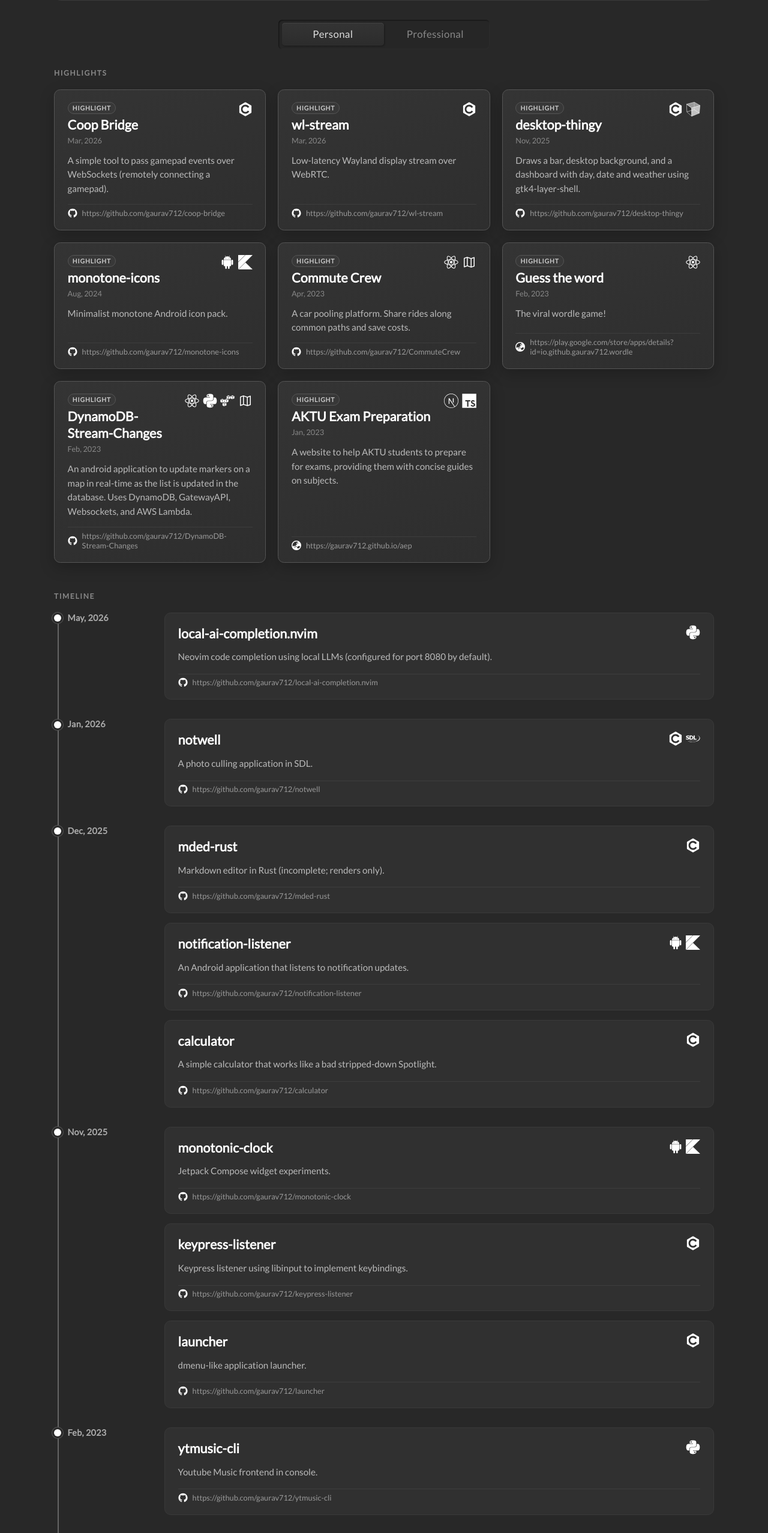
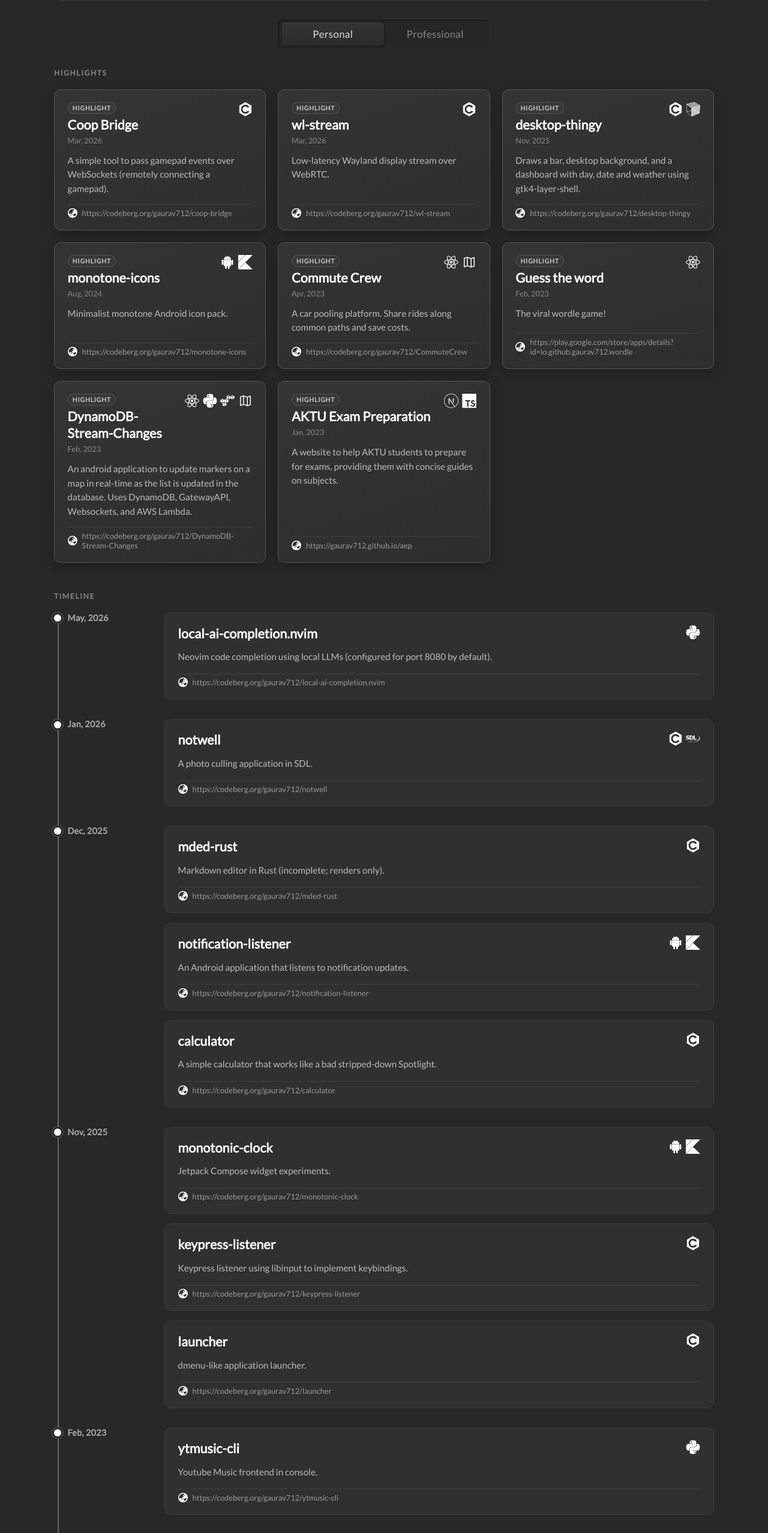
Before and after one commit to gaurav712/gaurav712.github.io, a Next.js app: page /projects in a window 1280 px wide. Shown: the part 236-2791 px from the top of the page at 60% size. Built offline with nearby package versions, Linux system fonts and the light colour scheme.

Commit message:
update links to codeberg

```diff
--- a/data/projects/personal.ts
+++ b/data/projects/personal.ts
@@ -7,7 +7,7 @@ const projects: IProjectsList = {
       techUsed: ["python"],
       description:
         "Neovim code completion using local LLMs (configured for port 8080 by default).",
-      sourceUrl: "https://github.com/gaurav712/local-ai-completion.nvim",
+      sourceUrl: "https://codeberg.org/gaurav712/local-ai-completion.nvim",
     },
   ],
   "Mar, 2026": [
@@ -17,7 +17,7 @@ const projects: IProjectsList = {
       techUsed: ["c"],
       description:
         "A simple tool to pass gamepad events over WebSockets (remotely connecting a gamepad).",
-      sourceUrl: "https://github.com/gaurav712/coop-bridge",
+      sourceUrl: "https://codeberg.org/gaurav712/coop-bridge",
     },
     {
       name: "wl-stream",
@@ -25,7 +25,7 @@ const projects: IProjectsList = {
       techUsed: ["c"],
       description:
         "Low-latency Wayland display stream over WebRTC.",
-      sourceUrl: "https://github.com/gaurav712/wl-stream",
+      sourceUrl: "https://codeberg.org/gaurav712/wl-stream",
     },
   ],
   "Jan, 2026": [
@@ -33,7 +33,7 @@ const projects: IProjectsList = {
       name: "notwell",
       techUsed: ["c", "sdl"],
       description: "A photo culling application in SDL.",
-      sourceUrl: "https://github.com/gaurav712/notwell",
+      sourceUrl: "https://codeberg.org/gaurav712/notwell",
     },
   ],
   "Dec, 2025": [
@@ -42,21 +42,21 @@ const projects: IProjectsList = {
       techUsed: ["c"],
       description:
         "Markdown editor in Rust (incomplete; renders only).",
-      sourceUrl: "https://github.com/gaurav712/mded-rust",
+      sourceUrl: "https://codeberg.org/gaurav712/mded-rust",
     },
     {
       name: "notification-listener",
       techUsed: ["android", "kotlin"],
       description:
         "An Android application that listens to notification updates.",
-      sourceUrl: "https://github.com/gaurav712/notification-listener",
+      sourceUrl: "https://codeberg.org/gaurav712/notification-listener",
     },
     {
       name: "calculator",
       techUsed: ["c"],
       description:
         "A simple calculator that works like a bad stripped-down Spotlight.",
-      sourceUrl: "https://github.com/gaurav712/calculator",
+      sourceUrl: "https://codeberg.org/gaurav712/calculator",
     },
   ],
   "Nov, 2025": [
@@ -64,14 +64,14 @@ const projects: IProjectsList = {
       name: "monotonic-clock",
       techUsed: ["android", "kotlin"],
       description: "Jetpack Compose widget experiments.",
-      sourceUrl: "https://github.com/gaurav712/monotonic-clock",
+      sourceUrl: "https://codeberg.org/gaurav712/monotonic-clock",
     },
     {
       name: "keypress-listener",
       techUsed: ["c"],
       description:
         "Keypress listener using libinput to implement keybindings.",
-      sourceUrl: "https://github.com/gaurav712/keypress-listener",
+      sourceUrl: "https://codeberg.org/gaurav712/keypress-listener",
     },
     {
       name: "desktop-thingy",
@@ -79,13 +79,13 @@ const projects: IProjectsList = {
       techUsed: ["c", "gtk"],
       description:
         "Draws a bar, desktop background, and a dashboard with day, date and weather using gtk4-layer-shell.",
-      sourceUrl: "https://github.com/gaurav712/desktop-thingy",
+      sourceUrl: "https://codeberg.org/gaurav712/desktop-thingy",
     },
     {
       name: "launcher",
       techUsed: ["c"],
       description: "dmenu-like application launcher.",
-      sourceUrl: "https://github.com/gaurav712/launcher",
+      sourceUrl: "https://codeberg.org/gaurav712/launcher",
     },
   ],
   "Aug, 2024": [
@@ -94,7 +94,7 @@ const projects: IProjectsList = {
       featured: true,
       techUsed: ["android", "kotlin"],
       description: "Minimalist monotone Android icon pack.",
-      sourceUrl: "https://github.com/gaurav712/monotone-icons",
+      sourceUrl: "https://codeberg.org/gaurav712/monotone-icons",
     },
   ],
   "Apr, 2023": [
@@ -104,7 +104,7 @@ const projects: IProjectsList = {
       techUsed: ["react_native", "google_maps"],
       description:
         "A car pooling platform. Share rides along common paths and save costs.",
-      sourceUrl: "https://github.com/gaurav712/CommuteCrew",
+      sourceUrl: "https://codeberg.org/gaurav712/CommuteCrew",
     },
   ],
   "Feb, 2023": [
@@ -122,13 +122,13 @@ const projects: IProjectsList = {
       techUsed: ["react_native", "python", "aws", "google_maps"],
       description:
         "An android application to update markers on a map in real-time as the list is updated in the database. Uses DynamoDB, GatewayAPI, Websockets, and AWS Lambda.",
-      sourceUrl: "https://github.com/gaurav712/DynamoDB-Stream-Changes",
+      sourceUrl: "https://codeberg.org/gaurav712/DynamoDB-Stream-Changes",
     },
     {
       name: "ytmusic-cli",
       techUsed: ["python"],
       description: "Youtube Music frontend in console.",
-      sourceUrl: "https://github.com/gaurav712/ytmusic-cli",
+      sourceUrl: "https://codeberg.org/gaurav712/ytmusic-cli",
     },
   ],
   "Jan, 2023": [
@@ -147,13 +147,13 @@ const projects: IProjectsList = {
       techUsed: ["react_native", "typescript"],
       description:
         "A React Native app using OpenStreetMap's web version disguised as an in-app thingy",
-      sourceUrl: "https://github.com/gaurav712/ReactNativeOpenStreetMaps",
+      sourceUrl: "https://codeberg.org/gaurav712/ReactNativeOpenStreetMaps",
     },
     {
       name: "Kitchen Diary",
       techUsed: ["react_native", "typescript"],
       description: "An application to create and manage a catalogue of recipes",
-      sourceUrl: "https://github.com/gaurav712/Kitchen-Diary",
+      sourceUrl: "https://codeberg.org/gaurav712/Kitchen-Diary",
     },
   ],
   "Aug, 2021": [
@@ -171,7 +171,7 @@ const projects: IProjectsList = {
       techUsed: ["android", "kotlin"],
       description:
         "An app to reserve slots for public custom rooms in battle royales",
-      sourceUrl: "https://github.com/gaurav712/BGMICustoms",
+      sourceUrl: "https://codeberg.org/gaurav712/BGMICustoms",
     },
   ],
   "Apr, 2021": [
@@ -179,14 +179,14 @@ const projects: IProjectsList = {
       name: "wifi-qt",
       techUsed: ["cpp", "qt"],
       description: "Successor to GiGS_Wifi written in Qt5 using C++",
-      sourceUrl: "https://github.com/gaurav712/wifi-qt",
+      sourceUrl: "https://codeberg.org/gaurav712/wifi-qt",
     },
     {
       name: "wlan_toggle_service",
       techUsed: ["c"],
       description:
         "UNIX service to run as super-user to be able to toggle wlan",
-      sourceUrl: "https://github.com/gaurav712/wlan_toggle_service",
+      sourceUrl: "https://codeberg.org/gaurav712/wlan_toggle_service",
     },
   ],
   "Mar, 2021": [
@@ -194,7 +194,7 @@ const projects: IProjectsList = {
       name: "ebook_finder",
       techUsed: ["python", "gtk"],
       description: "to find free ebooks online",
-      sourceUrl: "https://github.com/gaurav712/ebook_finder",
+      sourceUrl: "https://codeberg.org/gaurav712/ebook_finder",
     },
   ],
   "Jan, 2021": [
@@ -202,7 +202,7 @@ const projects: IProjectsList = {
       name: "Sketcher",
       techUsed: ["c", "sdl"],
       description: "tool to convert images to sketch",
-      sourceUrl: "https://github.com/gaurav712/sketcher",
+      sourceUrl: "https://codeberg.org/gaurav712/sketcher",
     },
   ],
   "Nov, 2020": [
@@ -211,13 +211,13 @@ const projects: IProjectsList = {
       techUsed: ["python"],
       description:
         "a python library to search free eBooks online using Library Genesis' database",
-      sourceUrl: "https://github.com/gaurav712/GiGS-eBook",
+      sourceUrl: "https://codeberg.org/gaurav712/GiGS-eBook",
     },
     {
       name: "GiGS Music",
       techUsed: ["android", "kotlin"],
       description: "a material design, simplistic music player for android",
-      sourceUrl: "https://github.com/gaurav712/GiGS-Music",
+      sourceUrl: "https://codeberg.org/gaurav712/GiGS-Music",
     },
   ],
   "Oct, 2020": [
@@ -225,21 +225,21 @@ const projects: IProjectsList = {
       name: "GiGS Wifi",
       techUsed: ["python", "gtk"],
       description: "Graphical frontend to wpa_supplicant",
-      sourceUrl: "https://github.com/gaurav712/GiGS_Wifi",
+      sourceUrl: "https://codeberg.org/gaurav712/GiGS_Wifi",
     },
     {
       name: "meet_auto_admit",
       techUsed: ["javascript"],
       description:
         "Chrome extention to automatically admit people to a Google Meet call",
-      sourceUrl: "https://github.com/gaurav712/meet_auto_admit",
+      sourceUrl: "https://codeberg.org/gaurav712/meet_auto_admit",
     },
     {
       name: "arduino_morse",
       techUsed: ["cpp"],
       description:
         "converts a given string to Morse Code using arduino's inbuilt LED",
-      sourceUrl: "https://github.com/gaurav712/arduino_morse",
+      sourceUrl: "https://codeberg.org/gaurav712/arduino_morse",
     },
   ],
   "Sep, 2020": [
@@ -247,7 +247,7 @@ const projects: IProjectsList = {
       name: "whatsapp_chat_emulation",
       techUsed: ["python", "gtk"],
       description: "emulates whatsapp chat screen from exported chats",
-      sourceUrl: "https://github.com/gaurav712/whatsapp_chat_emulation",
+      sourceUrl: "https://codeberg.org/gaurav712/whatsapp_chat_emulation",
     },
   ],
   "Aug, 2020": [
@@ -255,7 +255,7 @@ const projects: IProjectsList = {
       name: "alsavolcontrol",
       techUsed: ["c"],
       description: "control volume using ALSA",
-      sourceUrl: "https://github.com/gaurav712/alsavolcontrol",
+      sourceUrl: "https://codeberg.org/gaurav712/alsavolcontrol",
     },
   ],
   "Jul, 2019": [
@@ -263,7 +263,7 @@ const projects: IProjectsList = {
       name: "cpufreq",
       techUsed: ["c"],
       description: "utility to set maximum cpu frequency on linux systems",
-      sourceUrl: "https://github.com/gaurav712/cpufreq",
+      sourceUrl: "https://codeberg.org/gaurav712/cpufreq",
     },
   ],
   "Jun, 2019": [
@@ -272,25 +272,25 @@ const projects: IProjectsList = {
       techUsed: ["c"],
       description:
         "simple information tool for linux systems optimised for statusbars in WMs",
-      sourceUrl: "https://github.com/gaurav712/status",
+      sourceUrl: "https://codeberg.org/gaurav712/status",
     },
     {
       name: "brightness",
       techUsed: ["c"],
       description: "utility to control brightness on linux systems",
-      sourceUrl: "https://github.com/gaurav712/brightness",
+      sourceUrl: "https://codeberg.org/gaurav712/brightness",
     },
     {
       name: "list_mountable_stuff",
       techUsed: ["c"],
       description: "Lists devices that can be mounted on linux systems",
-      sourceUrl: "https://github.com/gaurav712/list_mountable_stuff",
+      sourceUrl: "https://codeberg.org/gaurav712/list_mountable_stuff",
     },
     {
       name: "launch",
       techUsed: ["c"],
       description: "an alternative to xdg-open",
-      sourceUrl: "https://github.com/gaurav712/launch",
+      sourceUrl: "https://codeberg.org/gaurav712/launch",
     },
   ],
   "Apr, 2019": [
@@ -299,7 +299,7 @@ const projects: IProjectsList = {
       techUsed: ["c"],
       description:
         "parses *.srt files and spits out dialogues at relevant intervals",
-      sourceUrl: "https://github.com/gaurav712/subtitle_parser",
+      sourceUrl: "https://codeberg.org/gaurav712/subtitle_parser",
     },
   ],
 };
```
